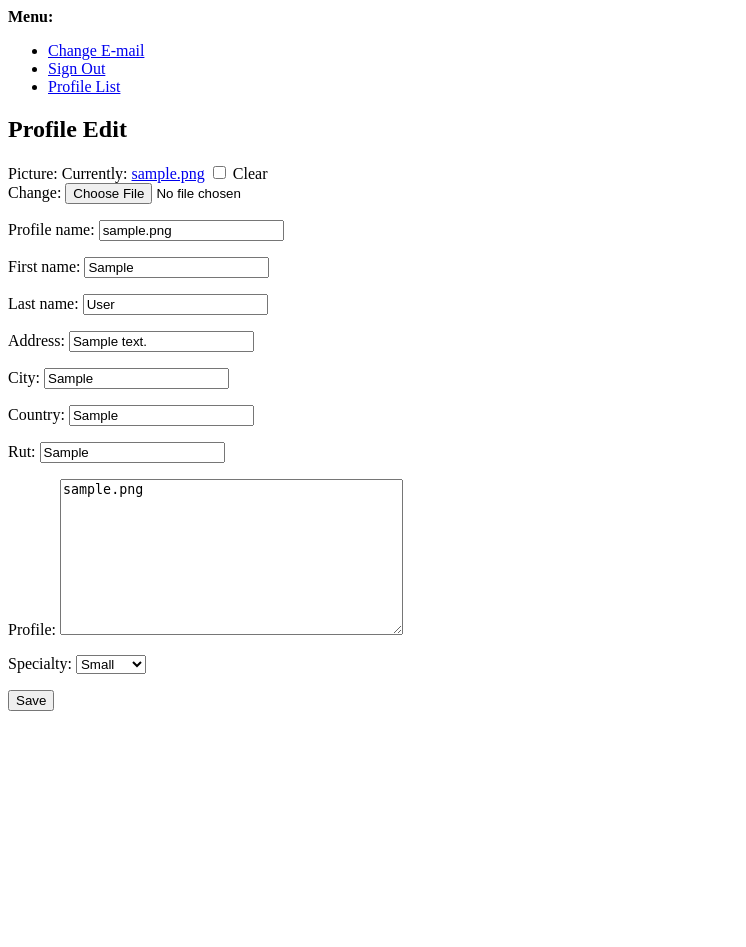
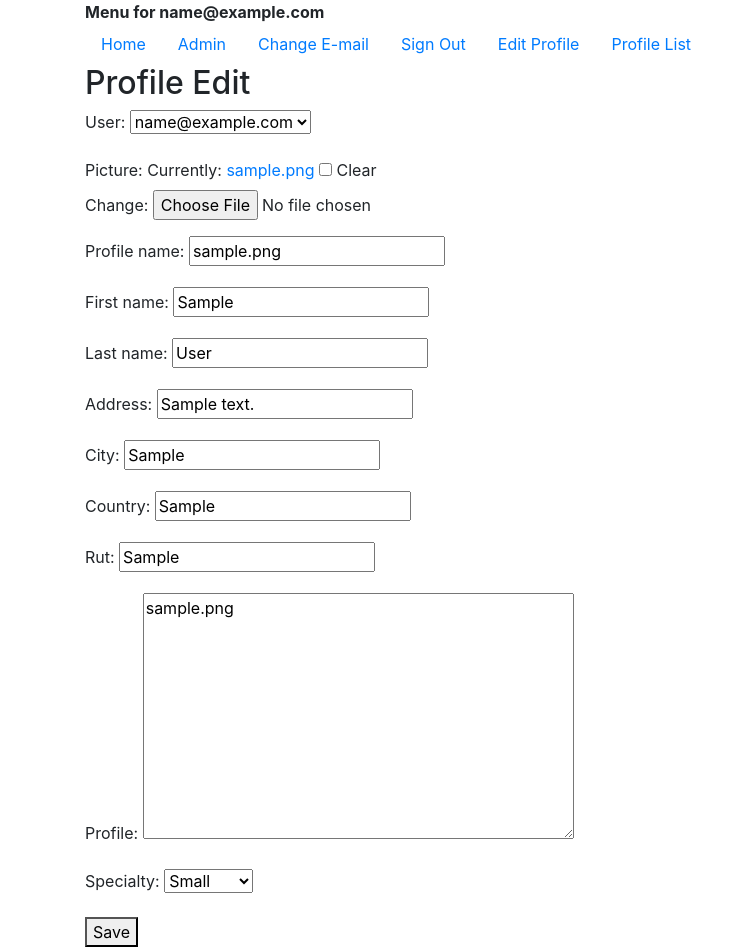
Before and after one commit to rovak73/keenclone, a Django app: page /edit/ in a window 1280 px wide. Shown: the whole page, without its empty margins (0-746 px from the left). Before the commit the page ends 711 px from the top, so only its background shows below. Run offline with Django 3.2, Linux system fonts and the light colour scheme; a user stored in the database is signed in; tables that the repository leaves empty hold one stand-in row (values such as "Sample post"); some libraries are stand-ins or nearby versions.

Commit message:
bootsrapped

```diff
--- a/keenclone/settings.py
+++ b/keenclone/settings.py
@@ -48,6 +48,8 @@ INSTALLED_APPS = [
     # 'tailwind',
     # 'theme',
     'debug_toolbar',
+    'star_ratings',
+    'reviews',
 
     'django.contrib.sites',  # make sure sites is included
     'allauth',
--- a/keenclone/templates/base.html
+++ b/keenclone/templates/base.html
@@ -1,3 +1,4 @@
+{% load static %}
 <!DOCTYPE html>
 <html>
   <head>
@@ -6,6 +7,7 @@
     {% endblock %}
   </head>
   <body>
+  <div class="container">
     {% block body %}
 
     {% if messages %}
@@ -20,16 +22,24 @@
     {% endif %}
 
     <div>
-      <strong>Menu:</strong>
-      <ul>
+      <strong>Menu for
+      {% if user.is_authenticated %}
+      {{ user.email }}
+      {% endif %}
+
+      </strong>
+      <ul class="nav">
+        <li class="nav-item"><a class="nav-link" href="{% url 'home' %}">Home</a></li>
+        <li class="nav-item"><a class="nav-link" href="{% url 'admin:index' %}">Admin</a></li>
         {% if user.is_authenticated %}
-        <li><a href="{% url 'account_email' %}">Change E-mail</a></li>
-        <li><a href="{% url 'account_logout' %}">Sign Out</a></li>
+        <li class="nav-item"><a class="nav-link" href="{% url 'account_email' %}">Change E-mail</a></li>
+        <li class="nav-item"><a class="nav-link" href="{% url 'account_logout' %}">Sign Out</a></li>
+        <li class="nav-item"><a class="nav-link" href="{% url 'profile-edit' %}">Edit Profile</a></li>
         {% else %}
-        <li><a href="{% url 'account_login' %}">Sign In</a></li>
-        <li><a href="{% url 'account_signup' %}">Sign Up</a></li>
+        <li class="nav-item"><a class="nav-link" href="{% url 'account_login' %}">Sign In</a></li>
+        <li class="nav-item"><a class="nav-link" href="{% url 'account_signup' %}">Sign Up</a></li>
         {% endif %}
-        <li><a href="{% url 'profile-list' %}">Profile List</a></li>
+        <li class="nav-item"><a class="nav-link" href="{% url 'profile-list' %}">Profile List</a></li>
       </ul>
     </div>
     {% block content %}
@@ -38,4 +48,8 @@
     {% block extra_body %}
     {% endblock %}
   </body>
+  <link rel="stylesheet" href="https://stackpath.bootstrapcdn.com/bootstrap/4.3.1/css/bootstrap.min.css" integrity="sha384-ggOyR0iXCbMQv3Xipma34MD+dH/1fQ784/j6cY/iJTQUOhcWr7x9JvoRxT2MZw1T" crossorigin="anonymous">
+  <link rel="stylesheet" href="{% static 'star-ratings/css/star-ratings.css' %}">
+  <script type="text/javascript" src="{% static 'star-ratings/js/dist/star-ratings.min.js' %}"></script>
+  </div>
 </html>
--- a/keenclone/urls.py
+++ b/keenclone/urls.py
@@ -17,14 +17,17 @@ from django.contrib import admin
 from django.urls import path, include
 from .views import Home
 from django.conf import settings
+from django.conf.urls import url
 # from django.conf.urls import url
 
 
 urlpatterns = [
     path('', Home.as_view(), name = 'home'),
-    path('admin/', admin.site.urls),
+    path('admin/', admin.site.urls, name = 'admin'),
     path('accounts/', include('allauth.urls')),
     path('', include('profiles.urls')),
+    path('ratings/', include('star_ratings.urls', namespace='ratings')),
+    path('reviews/', include('reviews.urls')),
     # url(r'^accounts/', include('allauth.urls')),
 ]
 
--- a/profiles/forms.py
+++ b/profiles/forms.py
@@ -5,4 +5,4 @@ from django import forms
 class ProfileForm(forms.ModelForm):
     class Meta:
         model = Profile
-        exclude = ['user', 'slug']
+        exclude = ['slug']
--- a/profiles/models.py
+++ b/profiles/models.py
@@ -5,7 +5,8 @@ from allauth.account.signals import user_signed_up
 from django.contrib.auth import get_user_model
 from django.conf import settings
 from django.urls import reverse
-from django.template.defaultfilters import slugify
+from uuslug import uuslug, slugify
+
 
 class Profile(models.Model):
     # CHOICES
@@ -23,9 +24,8 @@ class Profile(models.Model):
     picture = models.ImageField(default='default.jpg', upload_to='profile_pics', max_length=255, null=True, blank=True)
     profile_name = models.CharField(unique=True, max_length=255, null=True, blank=True)
     slug = models.SlugField(
-        default=slugify(profile_name),
-        unique=True,
-        null=True,
+        unique=False,
+        null=False,
         blank=True
         )
     first_name = models.CharField(max_length=32, null=True, blank=True)
@@ -48,13 +48,19 @@ class Profile(models.Model):
 
     # TO STRING METHOD
     def __str__(self):
-        return self.profile_name
+        return str(self.profile_name)
 
     # SAVE METHOD
-    def save(self, *args, **kwargs):
+    def save(self, *args, **kwargs): # new
         if not self.slug:
             self.slug = slugify(self.profile_name)
-        return super(Profile, self).save(*args, **kwargs)
+        return super().save(*args, **kwargs)
+    # def save(self, *args, **kwargs):
+    #     self.slug = uuslug(self.profile_name, instance=self)
+    #     super(Profile, self).save(*args, **kwargs)
+    # def save(self, *args, **kwargs):
+    #     self.slug = self.slug or slugify(self.profile_name)
+    #     super().save(*args, **kwargs)
 
     # ABSOLUTE URL METHOD
     def get_absolute_url(self):
--- a/profiles/views.py
+++ b/profiles/views.py
@@ -4,6 +4,7 @@ from django.views.generic import ListView, DetailView
 from .forms import ProfileForm
 from django.contrib.auth.models import User
 from django.http import HttpResponseRedirect
+from django.contrib.auth.decorators import login_required
 
 
 class ProfileListView(ListView):
@@ -14,10 +15,10 @@ class ProfileDetailView(DetailView):
     model = Profile
     template_name = "profiles/profile_detail.html"
 
-
+@login_required
 def profile_form(request):
 
-    user_profile = Profile.objects.get(user=request.user)
+    user_profile, created = Profile.objects.update_or_create(user=request.user)
     form = ProfileForm(instance=user_profile) # GET method
     if request.method == "POST":
         # Don't forget the request.POST !
```
Also changed, not shown: profiles/templates/profiles/profile_detail.html (+11 -6 lines), profiles/templates/profiles/profile_list.html (+15 -4 lines), profiles/migrations/0003_auto_20200804_1612.py (added), profiles/migrations/0004_auto_20200804_1915.py (added), profiles/migrations/0005_auto_20200804_2013.py (added).
